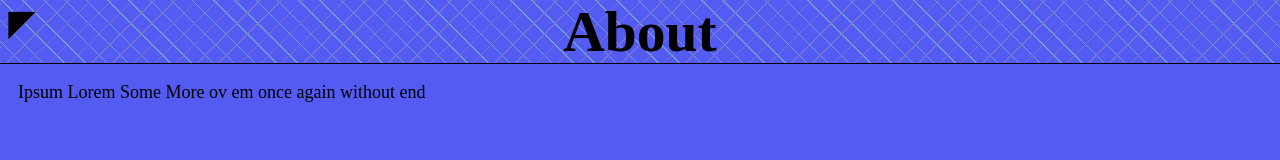
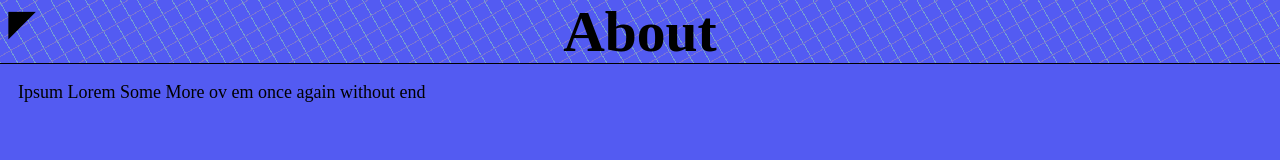
Before and after one commit to azrinsler/cloud-resume, a React (Vite) app in the folder cookbook/: page / in a window 1280 px wide. Shown: the top 160 px of the page. Built offline with nearby package versions, Linux system fonts and the light colour scheme.

Commit message:
adjusting angle by 15 deg

```diff
--- a/cookbook/src/css/index.css
+++ b/cookbook/src/css/index.css
@@ -101,14 +101,14 @@ h2, h3 {
 .hatched-background {
     background:
             repeating-linear-gradient(
-                -45deg,
+                -30deg,
                 light-dark(#7974d4, #1b1040),
                 light-dark(#7974d4, #1b1040) 1px,
                 transparent 1px,
                 transparent 15px
             ),
             repeating-linear-gradient(
-                45deg,
+                60deg,
                 light-dark(#749cd4,#401037),
                 light-dark(#749cd4,#401037) 1px,
                 transparent 1px,
```
